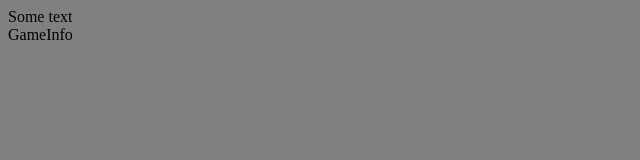
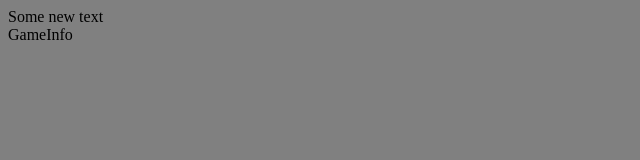
Before and after one commit to MatchaSage/rawg-project, a React (Vite) app in the folder vite-project/: page / in a window 1280 px wide. Shown: the top 160 px of the page, without its empty margins (0-640 px from the left). Built offline with nearby package versions, Linux system fonts and the light colour scheme.

Commit message:
search change

```diff
--- a/vite-project/src/Components/search.jsx
+++ b/vite-project/src/Components/search.jsx
@@ -1,5 +1,5 @@
 import React from "react";
 
 export default function Search() {
-  return <div>Some text</div>;
+  return <div>Some new text</div>;
 }
```
